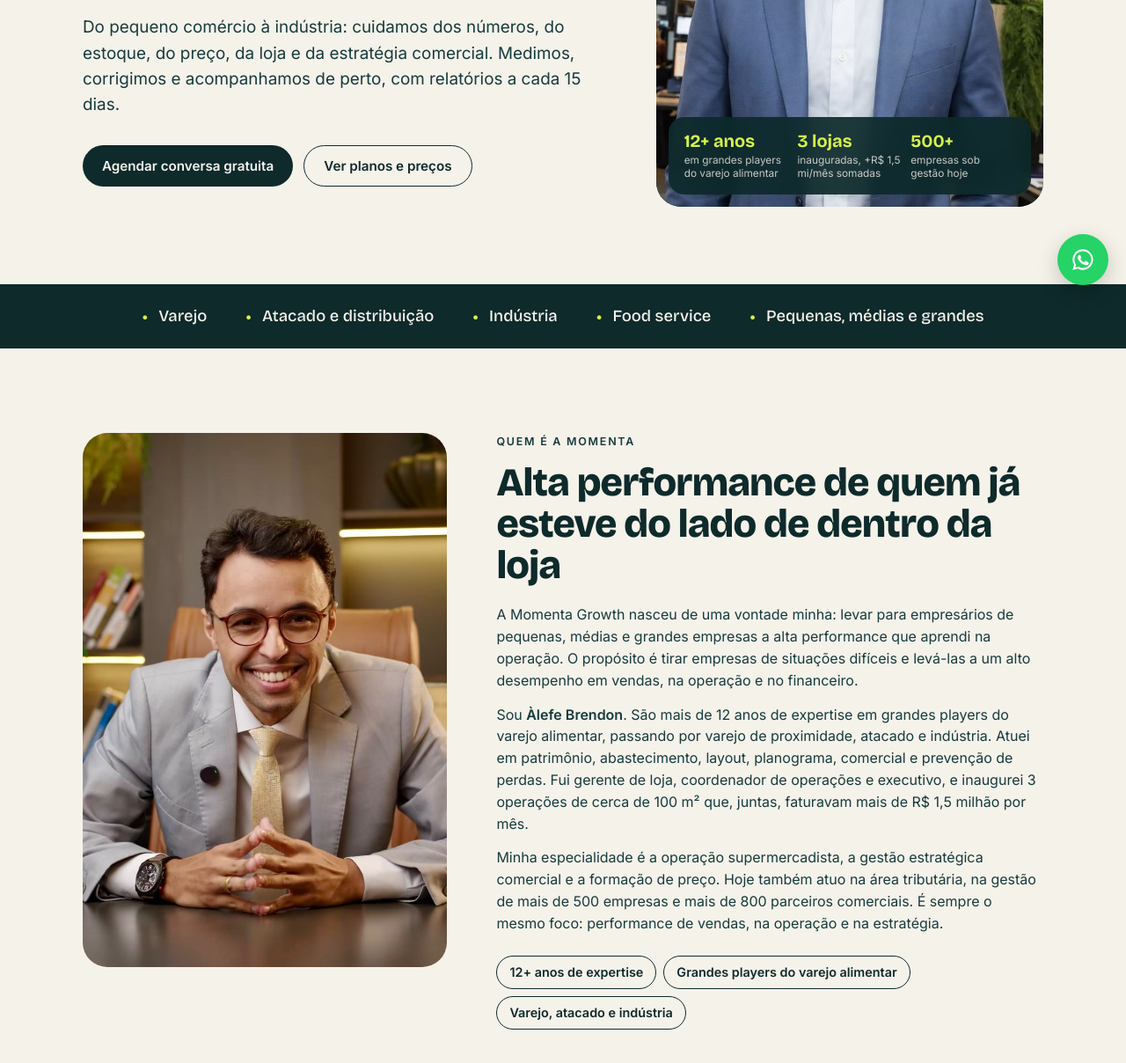
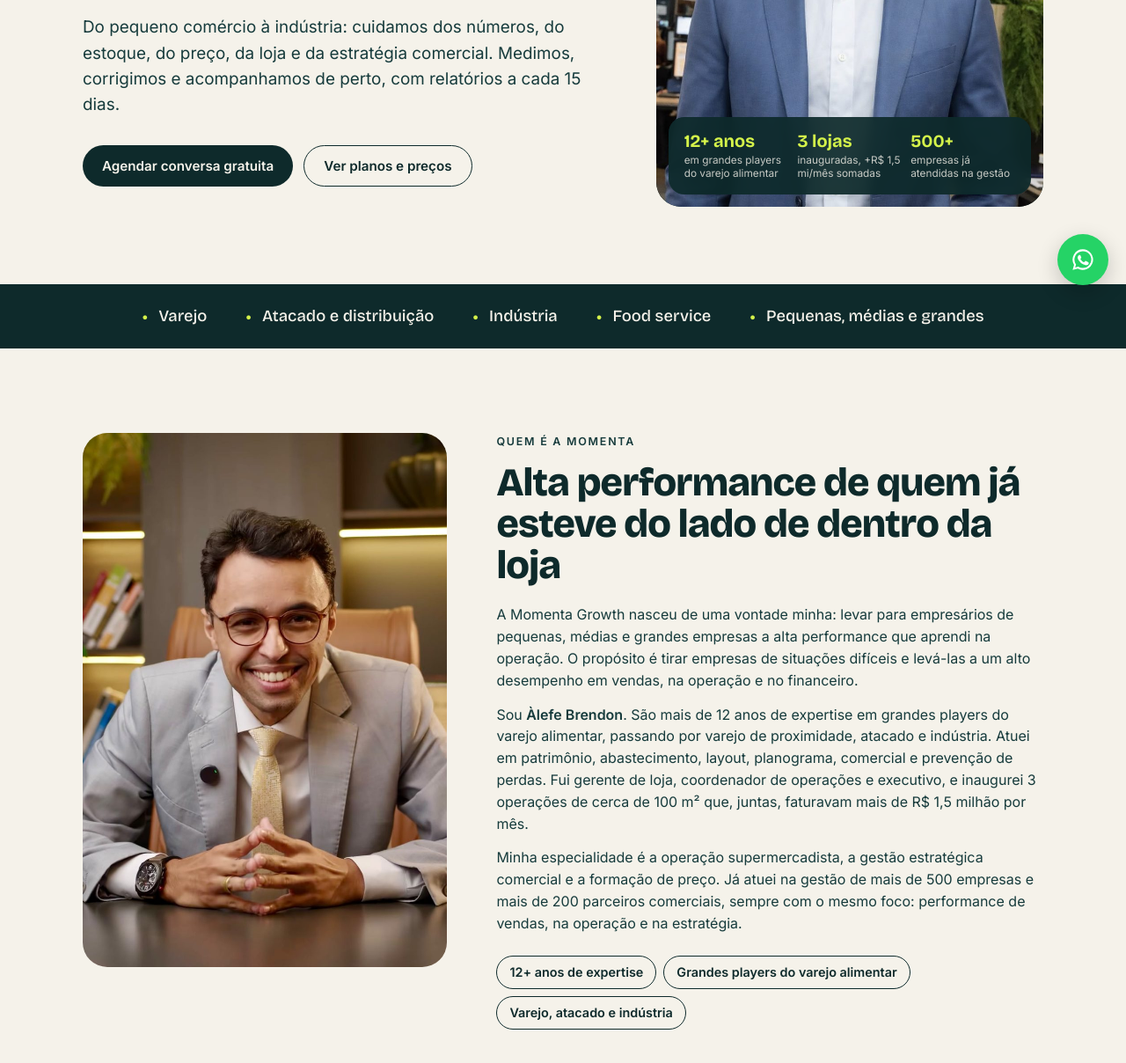
Before and after one commit to galdinoalefe-jpg/momenta-site, a plain HTML site: page index.html in a window 1280 px wide. Shown: the part 456-1664 px from the top of the page at 88% size. Drawn offline with nearby package versions, Linux system fonts and the light colour scheme.

Commit message:
Remove menção à área tributária; 500+ empresas e 200+ parceiros

```diff
--- a/index.html
+++ b/index.html
@@ -279,7 +279,7 @@
       <div class="hero-stats">
         <div><strong>12+ anos</strong><small>em grandes players do varejo alimentar</small></div>
         <div><strong>3 lojas</strong><small>inauguradas, +R$ 1,5 mi/mês somadas</small></div>
-        <div><strong>500+</strong><small>empresas sob gestão hoje</small></div>
+        <div><strong>500+</strong><small>empresas já atendidas na gestão</small></div>
       </div>
     </div>
   </div>
@@ -297,7 +297,7 @@
       <h2>Alta performance de quem já esteve do lado de dentro da loja</h2>
       <p>A Momenta Growth nasceu de uma vontade minha: levar para empresários de pequenas, médias e grandes empresas a alta performance que aprendi na operação. O propósito é tirar empresas de situações difíceis e levá-las a um alto desempenho em vendas, na operação e no financeiro.</p>
       <p>Sou <b>Àlefe Brendon</b>. São mais de 12 anos de expertise em grandes players do varejo alimentar, passando por varejo de proximidade, atacado e indústria. Atuei em patrimônio, abastecimento, layout, planograma, comercial e prevenção de perdas. Fui gerente de loja, coordenador de operações e executivo, e inaugurei 3 operações de cerca de 100 m² que, juntas, faturavam mais de R$ 1,5 milhão por mês.</p>
-      <p>Minha especialidade é a operação supermercadista, a gestão estratégica comercial e a formação de preço. Hoje também atuo na área tributária, na gestão de mais de 500 empresas e mais de 800 parceiros comerciais. É sempre o mesmo foco: performance de vendas, na operação e na estratégia.</p>
+      <p>Minha especialidade é a operação supermercadista, a gestão estratégica comercial e a formação de preço. Já atuei na gestão de mais de 500 empresas e mais de 200 parceiros comerciais, sempre com o mesmo foco: performance de vendas, na operação e na estratégia.</p>
       <div class="chips" style="margin-top:24px"><span>12+ anos de expertise</span><span>Grandes players do varejo alimentar</span><span>Varejo, atacado e indústria</span></div>
     </div>
   </div>
```
